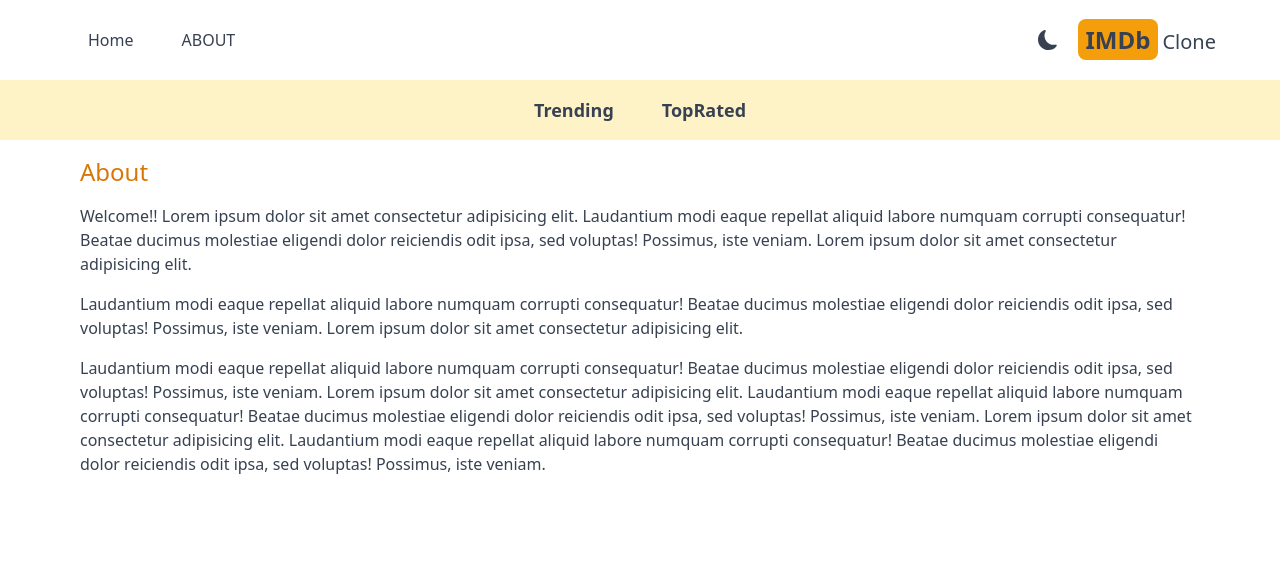
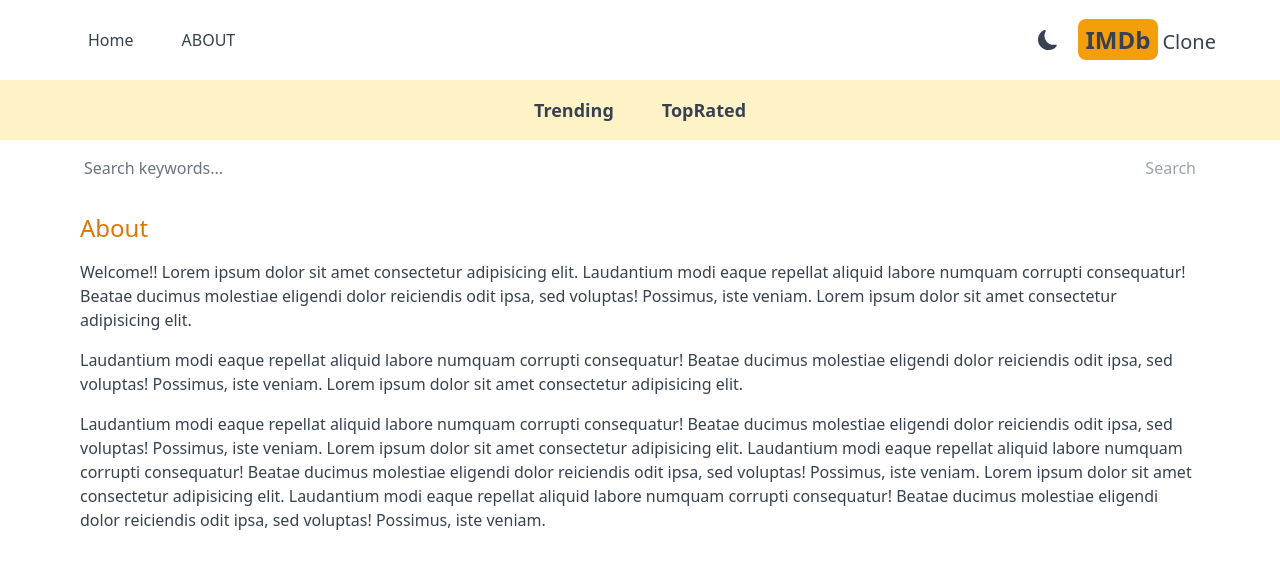
Before and after one commit to oguzhansandi/IMDB-, a Next.js app: page /about in a window 1280 px wide. Shown: the top 568 px of the page. Built offline with nearby package versions, Linux system fonts and the light colour scheme.

Commit message:
added search bar

```diff
--- /dev/null
+++ b/app/components/SearchBox.tsx
@@ -0,0 +1,36 @@
+"use client"
+import React, { useState } from 'react'
+import { useRouter } from 'next/navigation';
+
+export default function SearchBox() {
+  const [search, setSearch] = useState("");
+
+  const router = useRouter();
+  function handleSubmit(e){
+    e.preventDefault();
+    if(!search) return;
+    router.push(`/search/${search}`);
+
+  }
+
+  return (
+    <form
+    onSubmit={handleSubmit}
+    className='flex max-w-6xl
+    mx-auto justify-between items-center px-5'>
+      <input
+      value={search}
+      onChange={(e) => setSearch(e.target.value)}
+      type='text'
+      placeholder='Search keywords...'
+      className='w-full h-14 rounded-sm
+      placeholder-gray-500 outline-none bg-transparent flex-1'
+      />
+
+      <button
+      disabled ={!search}
+      type='submit'
+      className='text-amber-600 disabled:text-gray-400'>Search</button>
+    </form>
+  )
+}
--- a/app/layout.tsx
+++ b/app/layout.tsx
@@ -3,6 +3,7 @@
 import type { Metadata } from 'next'
 import Providers from './Providers'
 import Navbar from './components/Navbar'
+import SearchBox from './components/SearchBox'
 
 
 
@@ -26,6 +27,7 @@
           <Navbar />
           {/*SearchBox*/}
 
+          <SearchBox/>
 
           {children}
         </Providers>
--- /dev/null
+++ b/app/search/[searchTerm]/page.tsx
@@ -0,0 +1,24 @@
+import Results from '@/app/components/Results';
+import React from 'react'
+
+
+export default async function SearchPage({params}) {
+    const res = await fetch(`https://api.themoviedb.org/3/search/movie?api_key=${process.env.API_KEY}&query=${params.searchTerm}&language=en-US&include_adult=false`);
+    if(!res.ok){
+        throw new Error("Error fetching data!");
+    };
+
+    const data = await res.json();
+
+    const results = data.results;
+
+    return (
+    <div>
+        {results && results.length === 0 && (
+            <h1 className='text-center pt-6'>No results found</h1>
+        )}
+
+        {results && <Results results={results}/>}
+    </div>
+  )
+}
```
